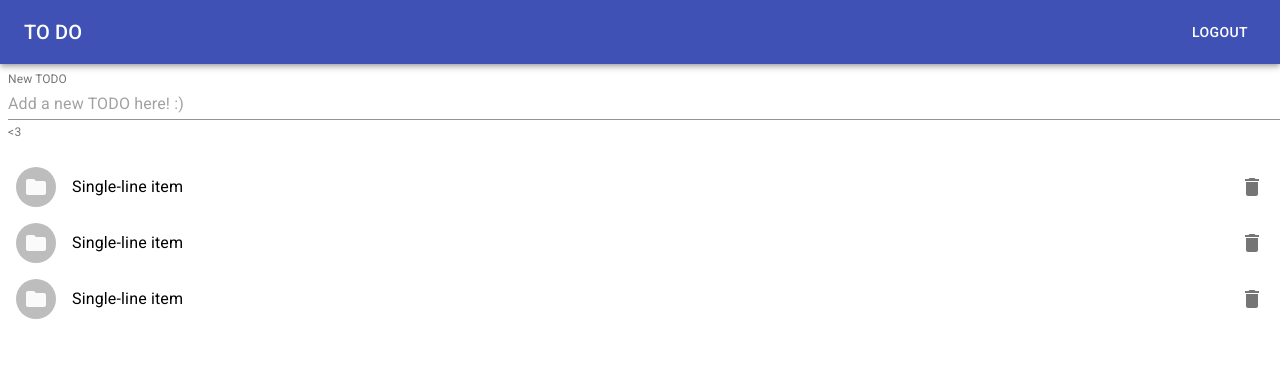
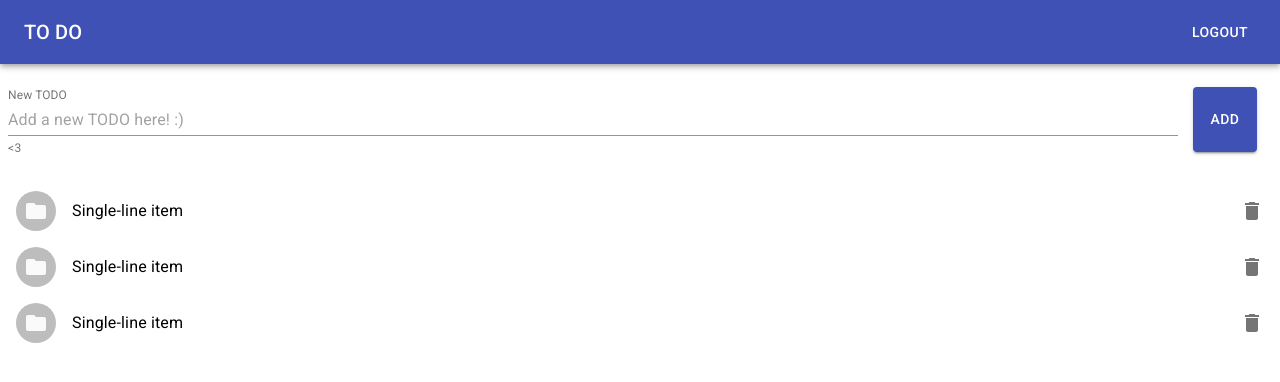
Before and after one commit to fbenfraj/todo-list, a React (Create React App) app in the folder client/: page /dashboard in a window 1280 px wide. Shown: the top 382 px of the page. Built offline with nearby package versions, Linux system fonts and the light colour scheme.

Commit message:
jwt stored in cookies, logout deletes it

```diff
--- a/client/src/components/ButtonAppBar.js
+++ b/client/src/components/ButtonAppBar.js
@@ -5,6 +5,7 @@ import Toolbar from '@material-ui/core/Toolbar';
 import Typography from '@material-ui/core/Typography';
 import Button from '@material-ui/core/Button';
 import { Route, Redirect } from 'react-router-dom';
+import { eraseCookie } from '../utils/cookies';
 
 const useStyles = makeStyles(theme => ({
   root: {
@@ -22,6 +23,11 @@ export default function ButtonAppBar() {
   const classes = useStyles();
   const [isLoggedOut, setIsLoggedOut] = useState(false);
 
+  const logout = () => {
+    eraseCookie("JWT");
+    setIsLoggedOut(true);
+  }
+
   return (
     <div className={classes.root}>
       <AppBar position='static'>
@@ -34,7 +40,7 @@ export default function ButtonAppBar() {
           <Typography variant='h6' className={classes.title}>
             TO DO
           </Typography>
-          <Button color='inherit' onClick={() => setIsLoggedOut(true)}>Logout</Button>
+          <Button color='inherit' onClick={logout}>Logout</Button>
         </Toolbar>
       </AppBar>
     </div>
--- /dev/null
+++ b/client/src/utils/cookies.js
@@ -0,0 +1,18 @@
+const setCookie = (name, value, days) => {
+  var expires = '';
+  if (days) {
+    var date = new Date();
+    date.setTime(date.getTime() + days * 24 * 60 * 60 * 1000);
+    expires = '; expires=' + date.toUTCString();
+  }
+  document.cookie = name + '=' + (value || '') + expires + '; path=/';
+};
+
+const eraseCookie = name => {
+  document.cookie = name + '=; Max-Age=-99999999;';
+};
+
+module.exports = {
+  setCookie,
+  eraseCookie
+};
--- a/client/src/views/Dashboard.js
+++ b/client/src/views/Dashboard.js
@@ -1,4 +1,4 @@
-import React from 'react';
+import React, { useState } from 'react';
 import { makeStyles } from '@material-ui/core/styles';
 import TextField from '@material-ui/core/TextField';
 import List from '@material-ui/core/List';
@@ -12,6 +12,8 @@ import Grid from '@material-ui/core/Grid';
 import FolderIcon from '@material-ui/icons/Folder';
 import DeleteIcon from '@material-ui/icons/Delete';
 import ButtonAppBar from '../components/ButtonAppBar';
+import Button from '@material-ui/core/Button';
+import axios from 'axios';
 
 const useStyles = makeStyles(theme => ({
   root: {
@@ -36,22 +38,48 @@ function generate(element) {
 
 const Dashboard = () => {
   const classes = useStyles();
+  const [todo, setTodo] = useState('');
+
+  async function addTodo(e) {
+    e.preventDefault();
+    await axios.post('http://localhost:8000/todos', {
+      user: 'me',
+      text: todo
+    });
+    setTodo('');
+  }
 
   return (
     <div>
       <ButtonAppBar />
+      <Grid item xs={12} md={12}>
+        <form onSubmit={(e) => addTodo(e)} style={{ display: 'flex', margin: 8 }}>
           <TextField
             id='standard-full-width'
             label='New TODO'
-        style={{ margin: 8 }}
             placeholder='Add a new TODO here! :)'
             helperText='<3'
-        fullWidth
             margin='normal'
             InputLabelProps={{
               shrink: true
             }}
+            value={todo}
+            onChange={e => {
+              setTodo(e.target.value);
+            }}
+            style={{ flexGrow: 1 }}
           />
+          <Button
+            type='submit'
+            style={{ margin: 15 }}
+            variant='contained'
+            color='primary'
+            className={classes.submit}
+          >
+            ADD
+          </Button>
+        </form>
+      </Grid>
       <Grid item xs={12} md={12}>
         <div className={classes.demo}>
           <List>
--- a/client/src/views/SignIn.js
+++ b/client/src/views/SignIn.js
@@ -10,6 +10,7 @@ import Typography from '@material-ui/core/Typography';
 import { makeStyles } from '@material-ui/core/styles';
 import Container from '@material-ui/core/Container';
 import axios from 'axios';
+import { setCookie } from '../utils/cookies'
 
 const useStyles = makeStyles(theme => ({
   '@global': {
@@ -48,6 +49,7 @@ export default function SignIn(props) {
       password
     });
     if (response.status === 200) {
+      setCookie("JWT", response.data.token, 7)
       setIsLoggedIn(true);
     }
   }
```
Lines whose indentation alone changed are shown as unchanged.
